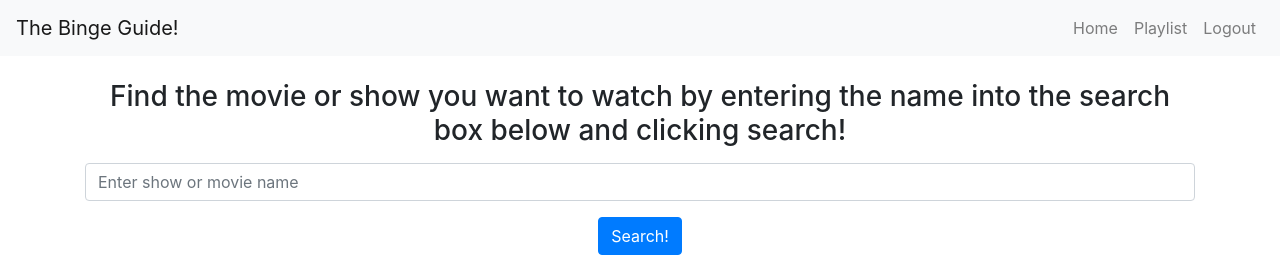
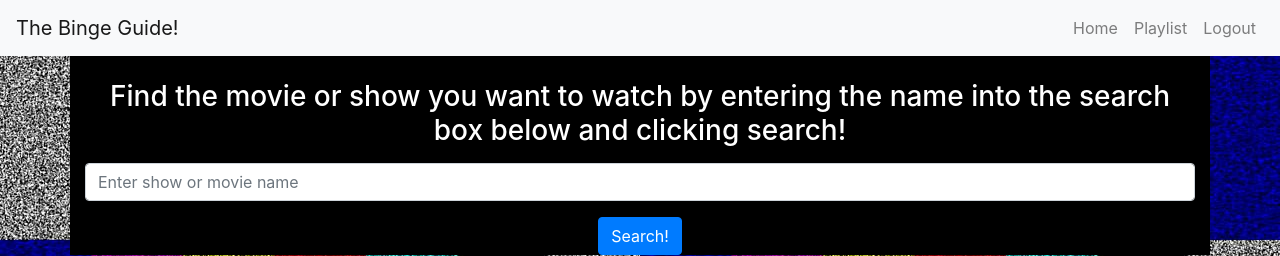
Before and after one commit to Shelrothman/jmsj, a Node server app: page /search in a window 1280 px wide. Shown: the top 256 px of the page. Run offline with Node 20, Linux system fonts and the light colour scheme; some libraries are stand-ins or nearby versions.

Commit message:
navbar backgroun

```diff
--- a/public/stylesheets/style.css
+++ b/public/stylesheets/style.css
@@ -2,3 +2,20 @@
 form.login {
   margin-top: 50px;
 }
+
+
+body {
+  background-image: url("background.jpg");
+}
+
+.container {
+  background-color: black;
+  color: white;
+  border-color: white;
+  border-width: 3px;
+}
+
+.navbar {
+  background-color: black;
+  color: white;
+}
--- a/views/layouts/main.handlebars
+++ b/views/layouts/main.handlebars
@@ -4,6 +4,8 @@
 <head>
 	<meta charset="UTF-8">
 	<title>The Binge Guide!</title>
+	<link rel="stylesheet" href="https://stackpath.bootstrapcdn.com/bootstrap/4.5.0/css/bootstrap.min.css" />
+	<link href="../stylesheets/style.css" rel="stylesheet">
 	<script src="https://code.jquery.com/jquery-3.5.1.min.js"
 		integrity="sha256-9/aliU8dGd2tb6OSsuzixeV4y/faTqgFtohetphbbj0=" crossorigin="anonymous"></script>
 	<script src="https://cdn.jsdelivr.net/npm/popper.js@1.16.0/dist/umd/popper.min.js"
@@ -36,7 +38,7 @@
 		</div>
 	</nav>
 	{{{ body }}}
-	<link rel="stylesheet" href="https://stackpath.bootstrapcdn.com/bootstrap/4.5.0/css/bootstrap.min.css" />
+
 </body>
 
 </html>
```
Also changed, not shown: public/stylesheets/background.jpg (added).
